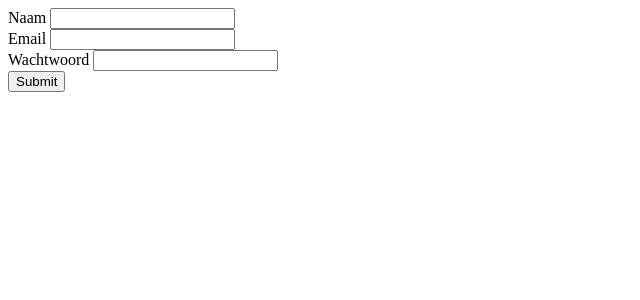
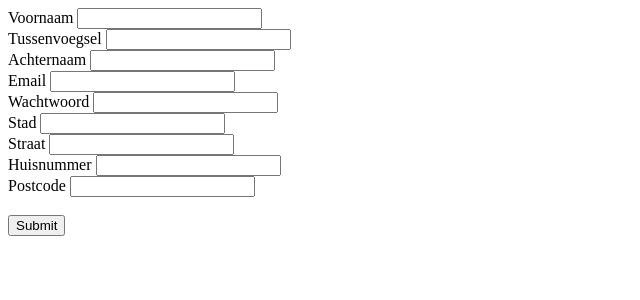
Before and after one commit to GhostyHobbit/CLE-reservering, a PHP site: page /register.php in a window 1280 px wide. Shown: the top 300 px of the page, without its empty margins (0-640 px from the left). Run offline with PHP 8.4, Linux system fonts and the light colour scheme.

Commit message:
register pagina alle userdata toegevoegd

```diff
--- a/register.php
+++ b/register.php
@@ -5,12 +5,22 @@ if(isset($_POST['submit'])) {
     /** @var mysqli $db */
     require_once "includes/database.php";
 //zet post data om naar variabelen
-    $name = $_POST['name'];
+    $firstName = $_POST['first_name'];
+    $infix = $_POST['infix'];
+    $lastName = $_POST['last_name'];
     $email = $_POST['email'];
     $password = $_POST['password'];
+    $cityName = $_POST['city_name'];
+    $streetName = $_POST['street_name'];
+    $houseNumber = $_POST['house_number'];
+    $postalCode = $_POST['postal_code'];
+
 //zet errors neer als ze er zijn
-    if ($name === '') {
-        $errors['name'] = "Je moet nog een naam invullen!";
+    if ($firstName === '') {
+        $errors['first_name'] = "Je moet nog een voornaam invullen!";
+    }
+    if ($lastName === '') {
+        $errors['last_name'] = "Je moet nog een achternaam invullen!";
     }
     if ($email === '') {
         $errors['email'] = "Je moet een email invullen!";
@@ -18,13 +28,25 @@ if(isset($_POST['submit'])) {
     if ($password === '') {
         $errors['password'] = "Je moet een wachtwoord invullen!";
     }
+    if ($cityName === '') {
+        $errors['city_name'] = "Je moet nog een stad invullen!";
+    }
+    if ($streetName === '') {
+        $errors['street_name'] = "Je moet nog een straatnaam invullen!";
+    }
+    if ($houseNumber === '') {
+        $errors['house_number'] = "Je moet nog een huisnummer invullen!";
+    }
+    if ($postalCode === '') {
+        $errors['postal_code'] = "Je moet nog een postcode invullen!";
+    }
 //check of er niks leeg is
-    if ($name !== '' && $email !== '' && $password !== '') {
+    if ($firstName !== '' && $lastName !== '' && $email !== '' && $password !== '' && $cityName !== '' && $streetName !== '' && $houseNumber !== '' && $postalCode !== '') {
         //hash het wachtwoord
         $hashedPassword = password_hash($password, PASSWORD_DEFAULT);
 
         //zet alle info in de database
-        $query = "INSERT INTO users (email, password, name) VALUES ('$email', '$hashedPassword', '$name')";
+        $query = "INSERT INTO users (email, password, first_name, infix, last_name, city_name, street_name, house_number, postal_code) VALUES ('$email', '$hashedPassword', '$firstName', '$infix', '$lastName', '$cityName', '$streetName', '$houseNumber', '$postalCode')";
         mysqli_query($db, $query);
         //ga naar de login pagina
         header(header: 'Location: login.php');
@@ -43,10 +65,24 @@ if(isset($_POST['submit'])) {
 <body>
 <!--Registratie formulier-->
     <form method="post" action="">
-        <label for="name">Naam</label>
-        <input type="text" id="name" name="name" value="<?= $name ?? $errors['name'] ?? '' ?>">
-        <?php if(isset($errors['name'])) {
-            echo $errors['name'];
+        <label for="first_name">Voornaam</label>
+        <input type="text" id="first_name" name="first_name" value="<?= $firstName ?? $errors['first_name'] ?? '' ?>">
+        <?php if(isset($errors['first_name'])) {
+            echo $errors['first_name'];
+        } ?>
+        <br>
+
+        <label for="infix">Tussenvoegsel</label>
+        <input type="text" id="infix" name="infix" value="<?= $infix ?? $errors['infix'] ?? '' ?>">
+        <?php if(isset($errors['infix'])) {
+            echo $errors['infix'];
+        } ?>
+        <br>
+
+        <label for="last_name">Achternaam</label>
+        <input type="text" id="last_name" name="last_name" value="<?= $lastName ?? $errors['last_name'] ?? '' ?>">
+        <?php if(isset($errors['last_name'])) {
+            echo $errors['last_name'];
         } ?>
         <br>
 
@@ -63,6 +99,35 @@ if(isset($_POST['submit'])) {
             echo $errors['password'];
         } ?>
         <br>
+
+        <label for="city_name">Stad</label>
+        <input type="text" id="city_name" name="city_name" value="<?= $cityName ?? $errors['city_name'] ?? '' ?>">
+        <?php if(isset($errors['city_name'])) {
+            echo $errors['city_name'];
+        } ?>
+        <br>
+
+        <label for="street_name">Straat</label>
+        <input type="text" id="street_name" name="street_name" value="<?= $streetName ?? $errors['street_name'] ?? '' ?>">
+        <?php if(isset($errors['street_name'])) {
+            echo $errors['street_name'];
+        } ?>
+        <br>
+
+        <label for="house_number">Huisnummer</label>
+        <input type="text" id="house_number" name="house_number" value="<?= $houseNumber ?? $errors['house_number'] ?? '' ?>">
+        <?php if(isset($errors['house_number'])) {
+            echo $errors['house_number'];
+        } ?>
+        <br>
+
+        <label for="postal_code">Postcode</label>
+        <input type="text" id="postal_code" name="postal_code" value="<?= $postalCode ?? $errors['postal_code'] ?? '' ?>">
+        <?php if(isset($errors['postal_code'])) {
+            echo $errors['postal_code'];
+        } ?>
+        <br>
+        <br>
         <input type="submit" id="submit" name="submit">
     </form>
 </body>
```
